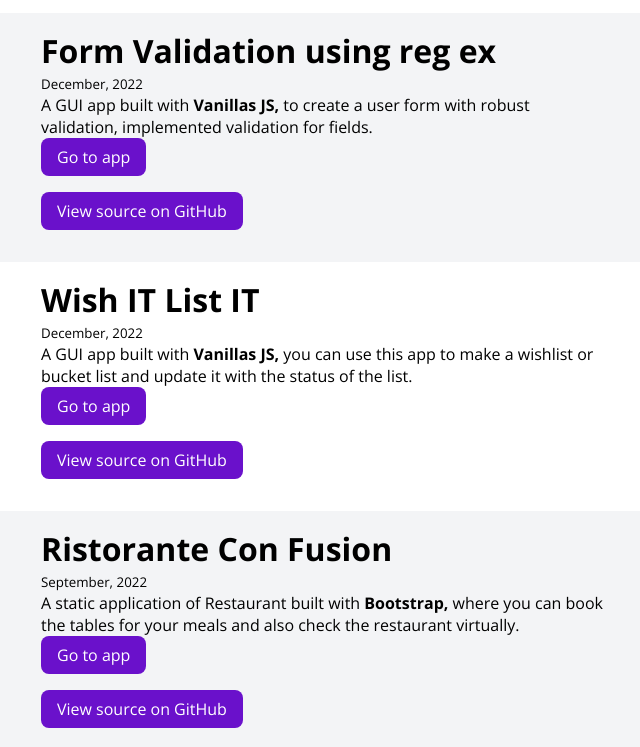
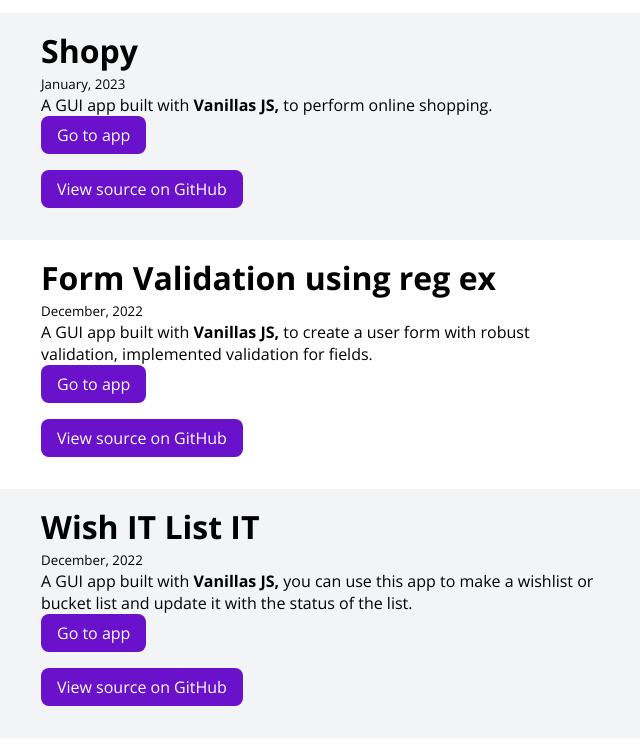
Before and after one commit to himanshirawat/Portfolio, a plain HTML site: page projects.html in a window 1280 px wide. Shown: the part 1214-1961 px from the top of the page, without its empty margins (315-955 px from the left). Drawn offline with nearby package versions, Linux system fonts and the light colour scheme; a web font is replaced by a local one.

Commit message:
new added

```diff
--- a/projects.html
+++ b/projects.html
@@ -156,6 +156,28 @@
     <ul class="list-non-bullet ow">
         <li class="margin-md">
             <div class="container container-center">
+                <h1>Shopy</h1>
+                <small>January, 2023</small>
+                <p>A GUI app built with <strong>Vanillas JS,</strong> to perform online shopping.
+                </p>
+                <div class="margin">
+                    <a class="link link-primary" href="https://shop-ecom.netlify.app/" target="_blank">Go to
+                        app</a>
+                </div>
+                <!-- <br> -->
+                <div class="margin">
+                    <a class="link link-primary" href="https://github.com/himanshirawat/shopy"
+                        target="_blank">View
+                        source
+                        on GitHub</a>
+                </div>
+            </div>
+        </li>
+    </ul>
+
+    <ul class="list-non-bullet">
+        <li class="margin-md">
+            <div class="container container-center">
                 <h1>Form Validation using reg ex</h1>
                 <small>December, 2022</small>
                 <p>A GUI app built with <strong>Vanillas JS,</strong> to create a user form with robust validation, implemented validation for fields.
@@ -175,7 +197,7 @@
         </li>
     </ul>
 
-    <ul class="list-non-bullet">
+    <ul class="list-non-bullet ow">
         <li class="margin-md">
             <div class="container container-center">
                 <h1>Wish IT List IT</h1>
@@ -198,7 +220,7 @@
         </li>
     </ul>
 
-    <ul class="list-non-bullet ow">
+    <ul class="list-non-bullet ">
         <li class="margin-md">
             <div class="container container-center">
                 <h1>Ristorante Con Fusion</h1>
```
